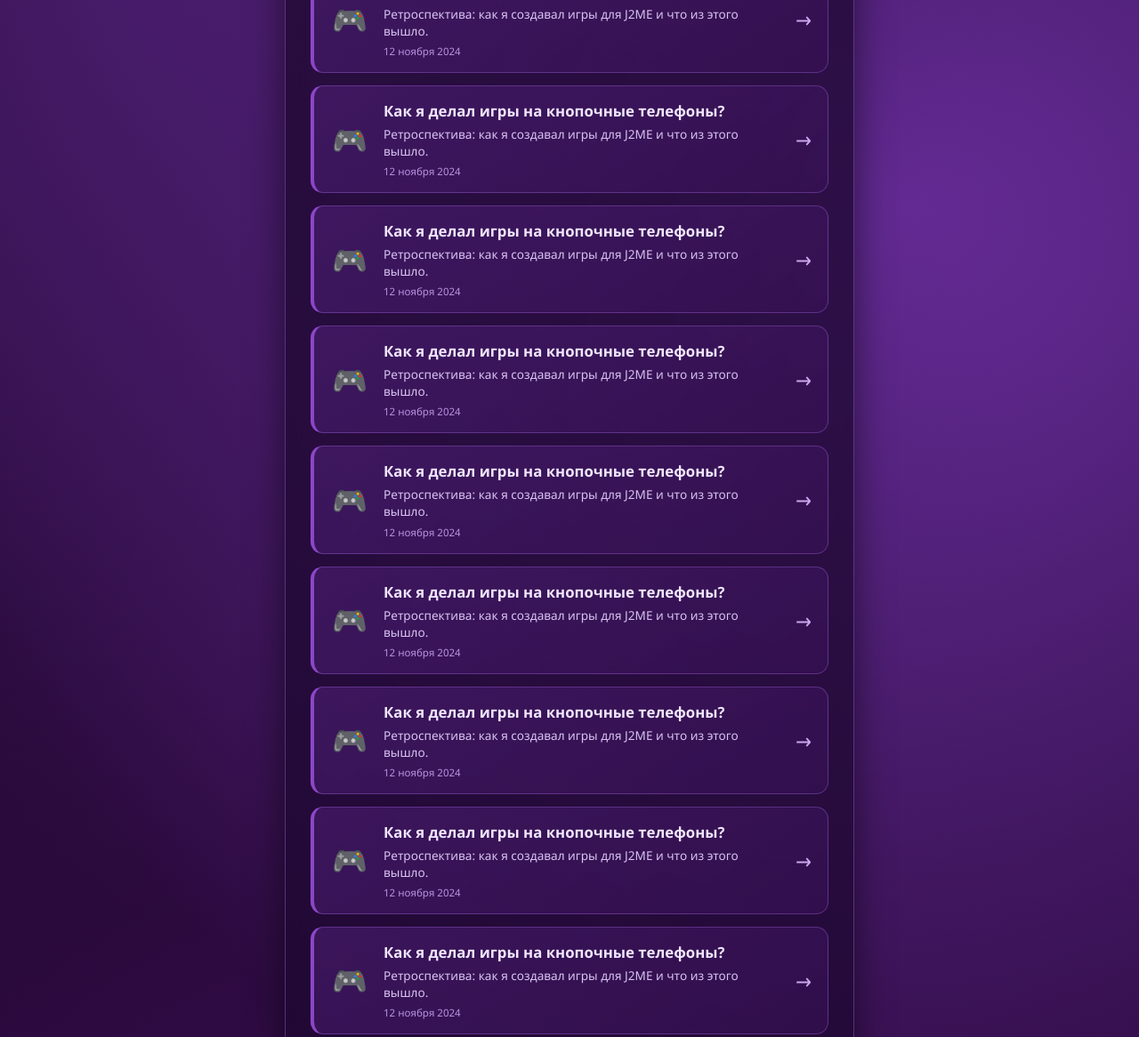
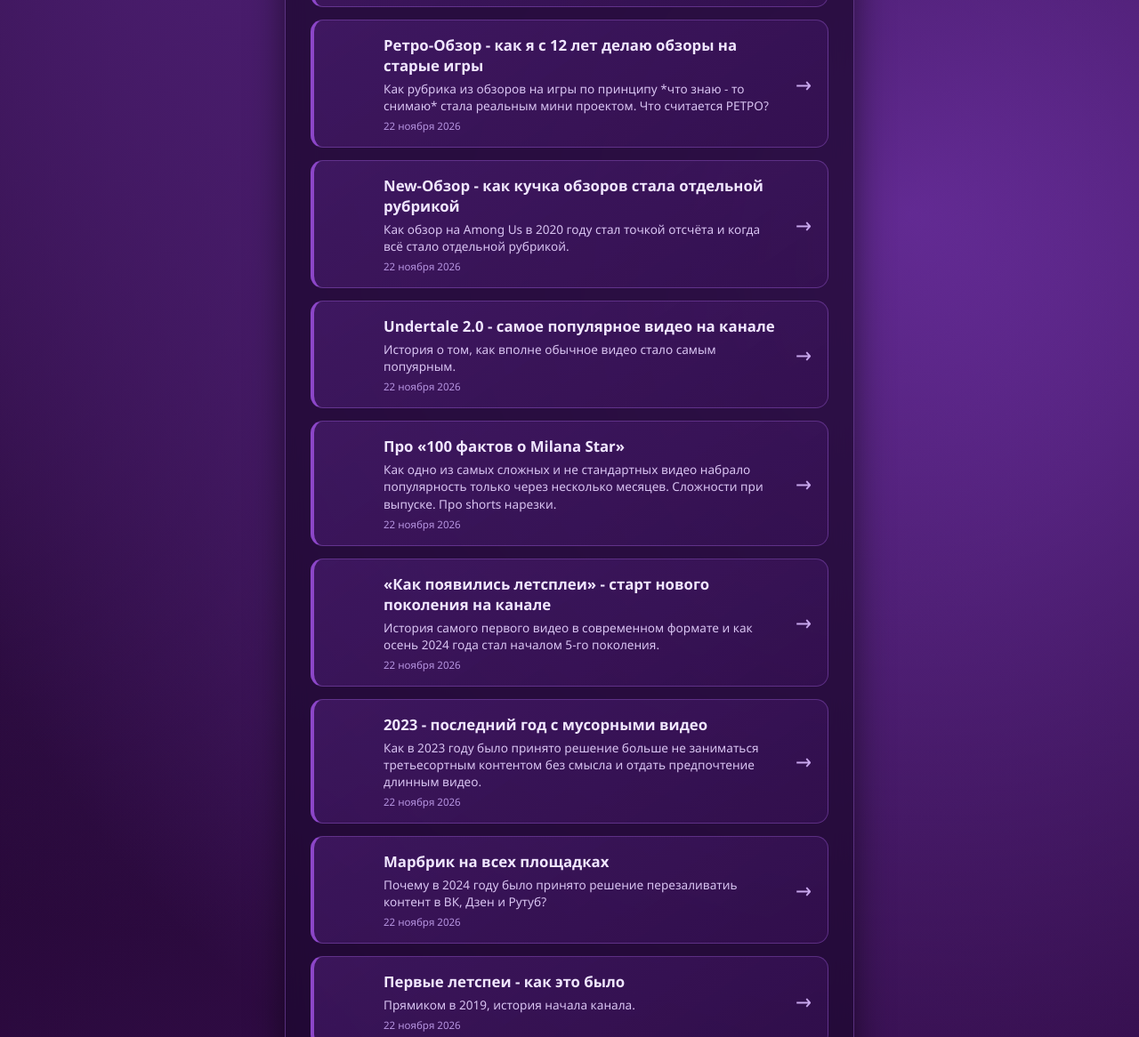
Before and after one commit to marbrik23/marbrik23.github.io, a plain HTML site: page articles.html in a window 1280 px wide. Shown: the part 764-1930 px from the top of the page at 89% size. Drawn offline with Linux system fonts and the light colour scheme.

Commit message:
Add files via upload

```diff
--- a/libs/articles.json
+++ b/libs/articles.json
@@ -2,102 +2,102 @@
   "general": [
     {
       "id": "Post-1",
-      "title": "Как я делал игры на кнопочные телефоны?",
-      "description": "Ретроспектива: как я создавал игры для J2ME и что из этого вышло.",
-      "date": "12 ноября 2024",
+      "title": "Как создавался Javatale",
+      "description": "История проекта: как вознилкла идея и как её удалось реализовать.",
+      "date": "22 ноября 2026",
       "color": "#8c46c8",
-      "icon": "🎮",
+      "icon": "",
       "url": "libs/general/how_to_make_j2me_game.html"
     },
     {
       "id": "Post-2",
-      "title": "Как я делал игры на кнопочные телефоны?",
-      "description": "Ретроспектива: как я создавал игры для J2ME и что из этого вышло.",
-      "date": "12 ноября 2024",
+      "title": "Пародии на анимации John Brain по Undertale",
+      "description": "История рубрики: как к этому пришло, в чём были сложности и почему было принято решение прекратить производство серий. Возможно ли продолжение?",
+      "date": "22 ноября 2026",
       "color": "#8c46c8",
-      "icon": "🎮",
-      "url": "libs/general/how_to_make_j2me_game.html"
+      "icon": "",
+      "url": "libs/general/john_brain_animations.html"
     },
     {
       "id": "Post-3",
-      "title": "Как я делал игры на кнопочные телефоны?",
-      "description": "Ретроспектива: как я создавал игры для J2ME и что из этого вышло.",
-      "date": "12 ноября 2024",
+      "title": "Сущий Бред - самая странная, но самая большая рубрика канала",
+      "description": "Что такое «Сущий Бред»? Как проект вышел на 19 серий и по какой причине рубрика была закрыта. Реально ли возрождение проекта?",
+      "date": "22 ноября 2026",
       "color": "#8c46c8",
-      "icon": "🎮",
-      "url": "libs/general/how_to_make_j2me_game.html"
+      "icon": "",
+      "url": "libs/general/sushiy_bred.html"
     },
     {
       "id": "Post-4",
-      "title": "Как я делал игры на кнопочные телефоны?",
-      "description": "Ретроспектива: как я создавал игры для J2ME и что из этого вышло.",
-      "date": "12 ноября 2024",
+      "title": "Ретро-Обзор - как я с 12 лет делаю обзоры на старые игры",
+      "description": "Как рубрика из обзоров на игры по принципу *что знаю - то снимаю* стала реальным мини проектом. Что считается РЕТРО?",
+      "date": "22 ноября 2026",
       "color": "#8c46c8",
-      "icon": "🎮",
-      "url": "libs/general/how_to_make_j2me_game.html"
+      "icon": "",
+      "url": "libs/general/retro_review.html"
     },
     {
       "id": "Post-5",
-      "title": "Как я делал игры на кнопочные телефоны?",
-      "description": "Ретроспектива: как я создавал игры для J2ME и что из этого вышло.",
-      "date": "12 ноября 2024",
+      "title": "New-Обзор - как кучка обзоров стала отдельной рубрикой",
+      "description": "Как обзор на Among Us в 2020 году стал точкой отсчёта и когда всё стало отдельной рубрикой.",
+      "date": "22 ноября 2026",
       "color": "#8c46c8",
-      "icon": "🎮",
-      "url": "libs/general/how_to_make_j2me_game.html"
+      "icon": "",
+      "url": "libs/general/new_review.html"
     },
     {
       "id": "Post-6",
-      "title": "Как я делал игры на кнопочные телефоны?",
-      "description": "Ретроспектива: как я создавал игры для J2ME и что из этого вышло.",
-      "date": "12 ноября 2024",
+      "title": "Undertale 2.0 - самое популярное видео на канале",
+      "description": "История о том, как вполне обычное видео стало самым попуярным.",
+      "date": "22 ноября 2026",
       "color": "#8c46c8",
-      "icon": "🎮",
-      "url": "libs/general/how_to_make_j2me_game.html"
+      "icon": "",
+      "url": "libs/general/undertale20.html"
     },
     {
       "id": "Post-7",
-      "title": "Как я делал игры на кнопочные телефоны?",
-      "description": "Ретроспектива: как я создавал игры для J2ME и что из этого вышло.",
-      "date": "12 ноября 2024",
+      "title": "Про «100 фактов о Milana Star»",
+      "description": "Как одно из самых сложных и не стандартных видео набрало популярность только через несколько месяцев. Сложности при выпуске. Про shorts нарезки.",
+      "date": "22 ноября 2026",
       "color": "#8c46c8",
-      "icon": "🎮",
-      "url": "libs/general/how_to_make_j2me_game.html"
+      "icon": "",
+      "url": "libs/general/100milana_star.html"
     },
     {
       "id": "Post-8",
-      "title": "Как я делал игры на кнопочные телефоны?",
-      "description": "Ретроспектива: как я создавал игры для J2ME и что из этого вышло.",
-      "date": "12 ноября 2024",
+      "title": "«Как появились летсплеи» - старт нового поколения на канале",
+      "description": "История самого первого видео в современном формате и как осень 2024 года стал началом 5-го поколения.",
+      "date": "22 ноября 2026",
       "color": "#8c46c8",
-      "icon": "🎮",
-      "url": "libs/general/how_to_make_j2me_game.html"
+      "icon": "",
+      "url": "libs/general/letsplay_story.html"
     },
     {
       "id": "Post-9",
-      "title": "Как я делал игры на кнопочные телефоны?",
-      "description": "Ретроспектива: как я создавал игры для J2ME и что из этого вышло.",
-      "date": "12 ноября 2024",
+      "title": "2023 - последний год с мусорными видео",
+      "description": "Как в 2023 году было принято решение больше не заниматься третьесортным контентом без смысла и отдать предпочтение длинным видео.",
+      "date": "22 ноября 2026",
       "color": "#8c46c8",
-      "icon": "🎮",
-      "url": "libs/general/how_to_make_j2me_game.html"
+      "icon": "",
+      "url": "libs/general/2023_trash_video.html"
     },
     {
       "id": "Post-10",
-      "title": "Как я делал игры на кнопочные телефоны?",
-      "description": "Ретроспектива: как я создавал игры для J2ME и что из этого вышло.",
-      "date": "12 ноября 2024",
+      "title": "Марбрик на всех площадках",
+      "description": "Почему в 2024 году было принято решение перезаливатиь контент в ВК, Дзен и Рутуб?",
+      "date": "22 ноября 2026",
       "color": "#8c46c8",
-      "icon": "🎮",
-      "url": "libs/general/how_to_make_j2me_game.html"
+      "icon": "",
+      "url": "libs/general/VK_DZEN_RUTUBE.html"
     },
     {
       "id": "Post-11",
-      "title": "Как я делал игры на кнопочные телефоны?",
-      "description": "Ретроспектива: как я создавал игры для J2ME и что из этого вышло.",
-      "date": "12 ноября 2024",
+      "title": "Первые летспеи - как это было",
+      "description": "Прямиком в 2019, история начала канала.",
+      "date": "22 ноября 2026",
       "color": "#8c46c8",
-      "icon": "🎮",
-      "url": "libs/general/how_to_make_j2me_game.html"
+      "icon": "",
+      "url": "libs/general/first_gen_2019.html"
     },
     {
       "id": "Post-12",
@@ -183,15 +183,6 @@
       "color": "#BAA659",
       "icon": "🗃️",
       "url": "libs/archive/content.html"
-    },
-    {
-      "id": "Arch-3",
-      "title": "Архив - Javatale",
-      "description": "Журнал событий проекта «Javatale»",
-      "date": "22 ноября 2026",
-      "color": "#BAA659",
-      "icon": "❤️",
-      "url": "libs/archive/jt_chrono.html"
     }
   ]
 }
```
Also changed, not shown: libs/general/how_to_make_j2me_game.html (+3 -3 lines), articles.html (line endings or trailing spaces).
